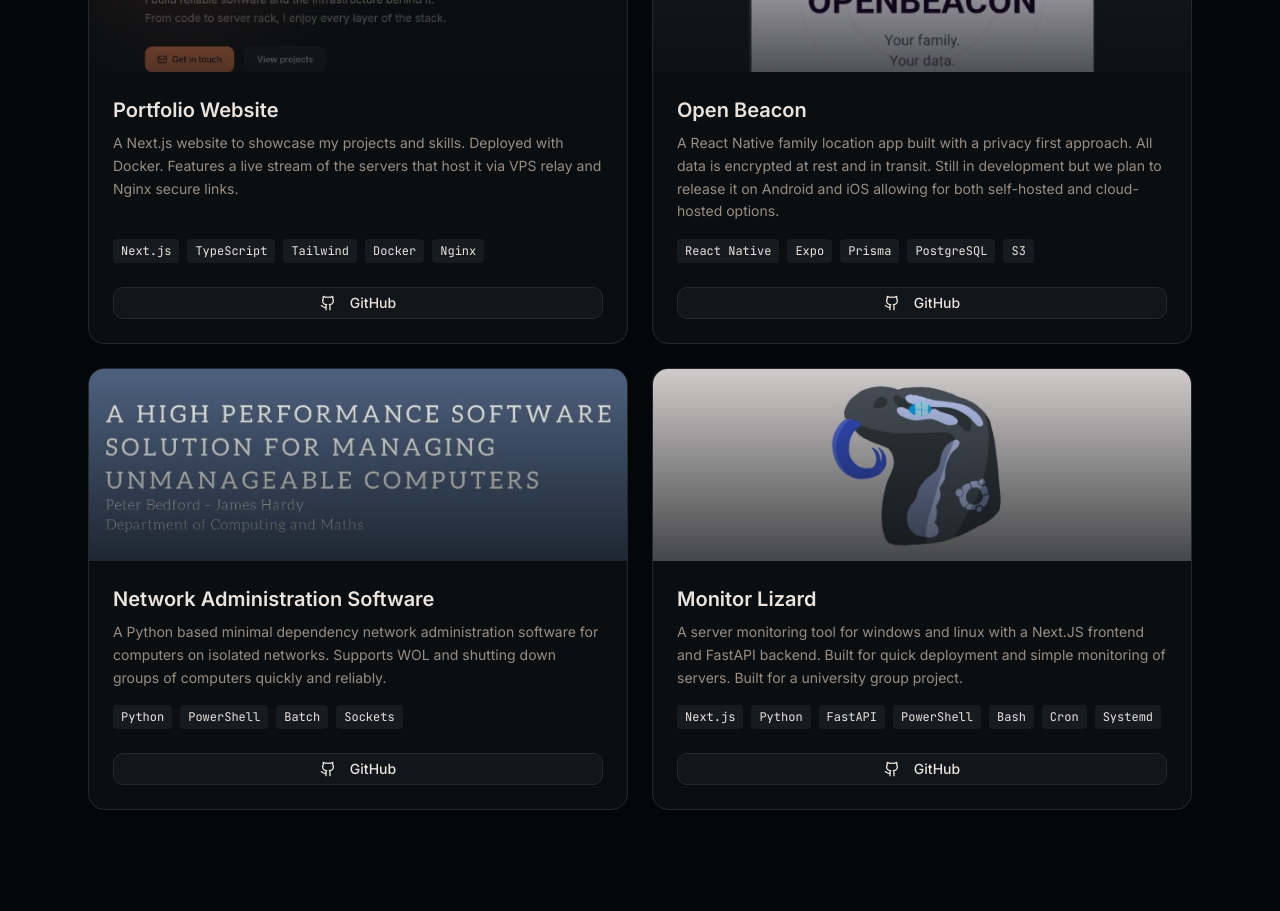
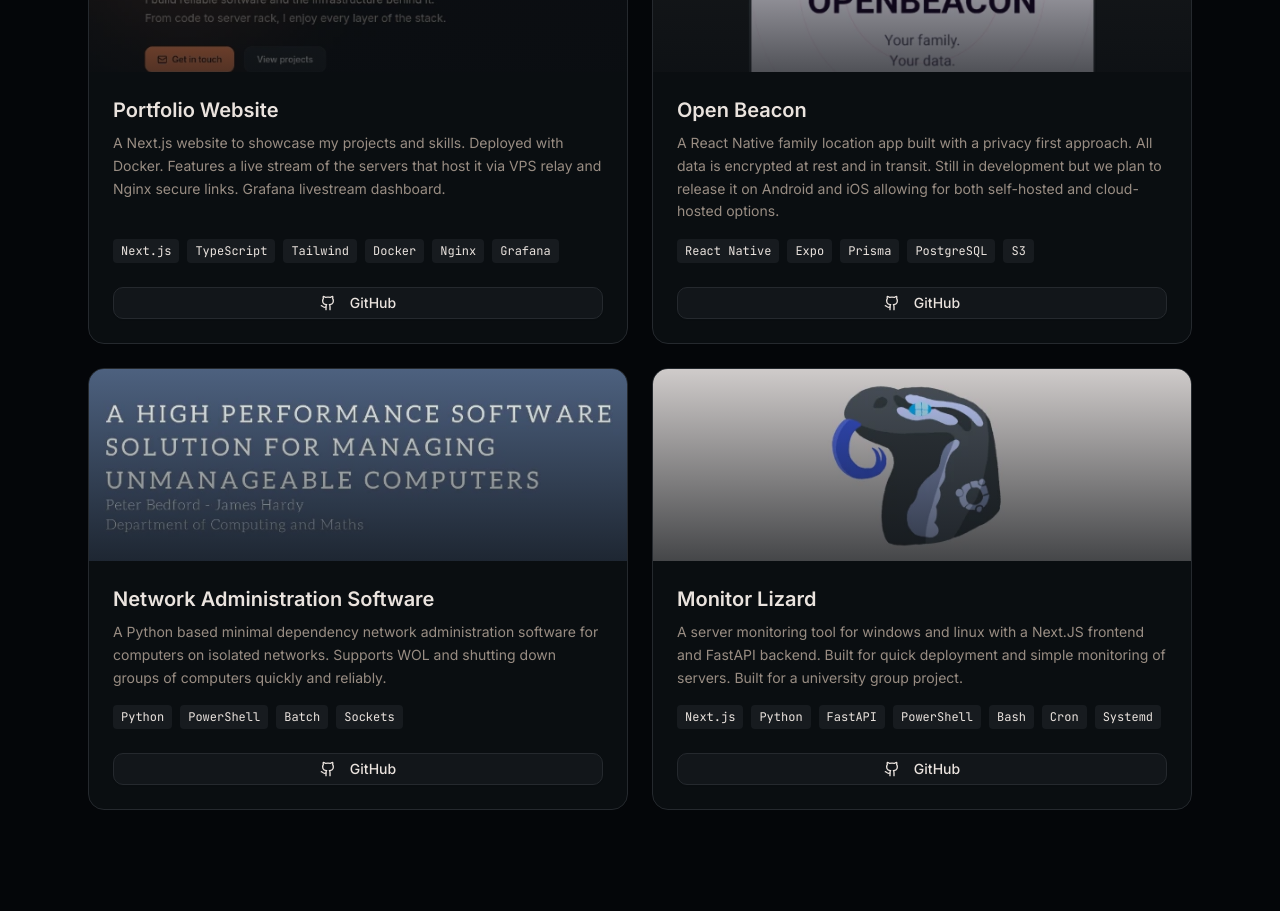
Before and after one commit to pottsb/PortfolioWebsite, a Next.js app in the folder home-server/portfolio-www/: page / in a window 1280 px wide. Shown: the part 1760-2671 px from the top of the page. Built offline with nearby package versions, Linux system fonts and the light colour scheme; no server answers.

Commit message:
update content

```diff
--- a/home-server/portfolio-www/components/projects.tsx
+++ b/home-server/portfolio-www/components/projects.tsx
@@ -15,8 +15,8 @@
   {
     title: 'Portfolio Website',
     description:
-      'A Next.js website to showcase my projects and skills. Deployed with Docker. Features a live stream of the servers that host it via VPS relay and Nginx secure links.',
-    tags: ['Next.js', 'TypeScript', 'Tailwind', 'Docker', 'Nginx'],
+      'A Next.js website to showcase my projects and skills. Deployed with Docker. Features a live stream of the servers that host it via VPS relay and Nginx secure links. Grafana livestream dashboard.',
+    tags: ['Next.js', 'TypeScript', 'Tailwind', 'Docker', 'Nginx', 'Grafana'],
     image: '/projects/portfoliowebsite.webp',
     github: 'https://github.com/pottsb/PortfolioWebsite',
   },
```
